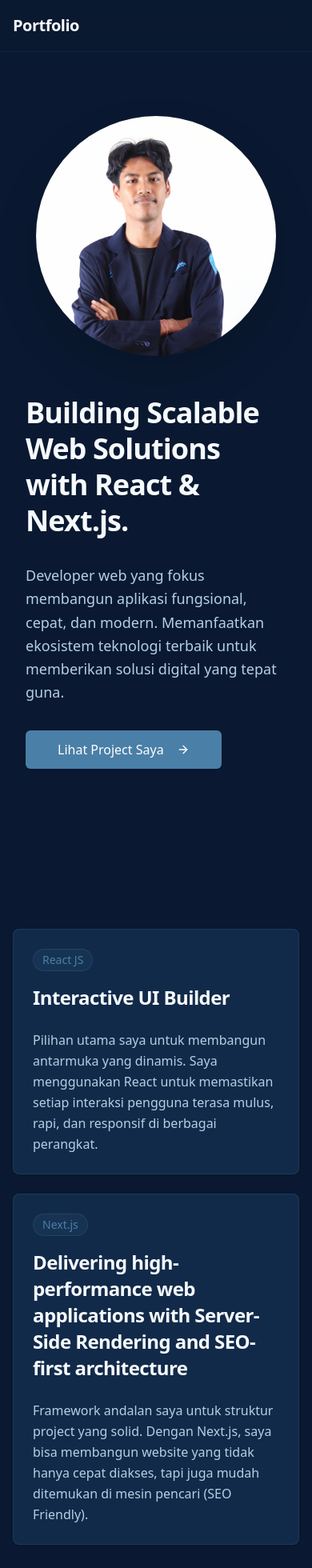
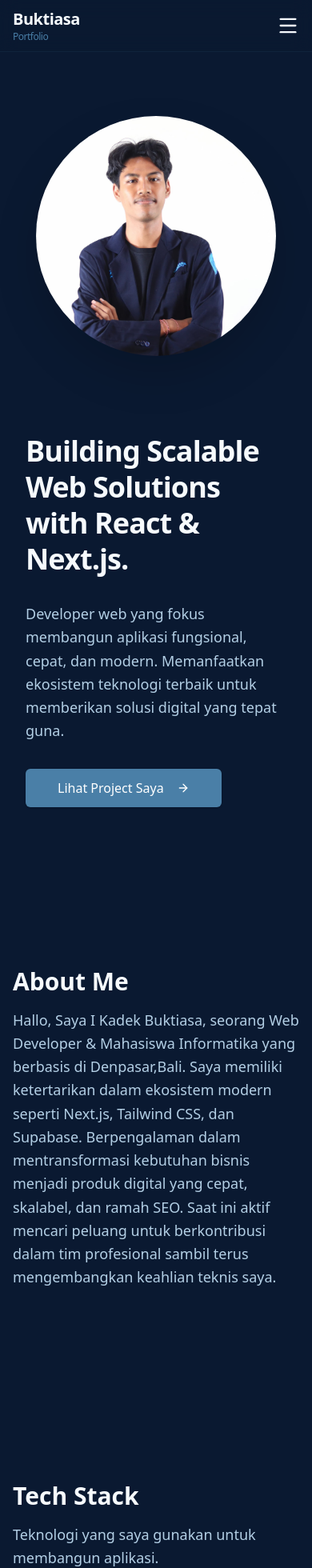
Before and after one commit to ax71/my-portofolio, a Next.js app: page / in a window 390 px wide. Shown: the top 1960 px of the page at 80% size. Built offline with nearby package versions, Linux system fonts and the light colour scheme.

Commit message:
update text, and add about

```diff
--- a/src/app/page.tsx
+++ b/src/app/page.tsx
@@ -3,15 +3,17 @@ import { TechStack } from "@/components/sections/TechStack";
 import { Philosophy } from "@/components/sections/Philosophy";
 import { Projects } from "@/components/sections/Projects";
 import GithubActivity from "@/components/sections/GithubActivity";
+import About from "@/components/sections/about";
 
 export default function Home() {
   return (
     <div className="flex flex-col gap-10">
       <Hero />
+      <About />
       <TechStack />
+      <Philosophy />
       <GithubActivity />
       <Projects />
-      <Philosophy />
       <footer className="py-10 text-center text-sm text-navy-muted border-t border-navy-accent/10 mt-10">
         <p>
           &copy; {new Date().getFullYear()} My Portfolio. Built with Next.js &
--- a/src/components/layout/Navbar.tsx
+++ b/src/components/layout/Navbar.tsx
@@ -1,27 +1,70 @@
+"use client";
+
 import Link from "next/link";
 import { Button } from "@/components/ui/button";
+import { useState } from "react";
+import { Menu, X } from "lucide-react";
 
 export function Navbar() {
+  const [isOpen, setIsOpen] = useState(false);
+
   return (
     <header className="sticky top-0 z-50 w-full border-b border-navy-accent/10 bg-navy-main/80 backdrop-blur-md">
       <div className="mx-auto flex h-16 max-w-[1200px] items-center justify-between px-4 md:px-6">
+        {/* Logo */}
         <Link
           href="/"
           className="text-xl font-bold tracking-tight text-navy-text"
         >
-          Portfolio
+          Buktiasa
+          <p className="text-xs font-normal text-navy-accent">Portfolio</p>
         </Link>
 
-        <nav className="hidden gap-6 md:flex"></nav>
+        {/* Menu Desktop */}
+        <nav className="hidden gap-6 md:flex">
+          <Link href="#about">About</Link>
+          <Link href="#tech">Tech Stack</Link>
+          <Link href="#philosophy">Philosophy</Link>
+          <Link href="#projects">Projects</Link>
+        </nav>
 
+        {/* Right Action */}
+        <div className="flex items-center gap-2">
           <Button
             variant="outline"
             size="sm"
             className="hidden border-navy-accent/50 md:inline-flex"
           >
-          Contact Me
+            <Link href="https://wa.me/6285190657236">Contact Me</Link>
           </Button>
+
+          {/* Hamburger */}
+          <button
+            className="md:hidden text-navy-text"
+            onClick={() => setIsOpen(!isOpen)}
+          >
+            {isOpen ? <X size={28} /> : <Menu size={28} />}
+          </button>
         </div>
+      </div>
+
+      {/* Menu Mobile */}
+      {isOpen && (
+        <div className="md:hidden border-b border-navy-accent/10 bg-navy-main px-4 pb-4">
+          <Link href="#about" className="block py-2">
+            About
+          </Link>
+          <Link href="#tech" className="block py-2">
+            Tech Stack
+          </Link>
+          <Link href="#philosophy" className="block py-2">
+            Philosophy
+          </Link>
+          <Link href="#projects" className="block py-2">
+            Projects
+          </Link>
+        </div>
+      )}
     </header>
   );
 }
--- a/src/components/sections/GithubActivity.tsx
+++ b/src/components/sections/GithubActivity.tsx
@@ -6,7 +6,7 @@ import { PORTFOLIO_CONTENT } from "@/lib/data";
 export default function GithubActivity() {
   const { headline } = PORTFOLIO_CONTENT.githubActivity;
   return (
-    <div className="flex flex-col gap-10">
+    <div id="github" className="flex flex-col gap-10">
       <div className="flex">
         <h2 className="text-3xl font-bold text-navy-text md:text-5xl md:w-1/3">
           {headline}
--- a/src/components/sections/Hero.tsx
+++ b/src/components/sections/Hero.tsx
@@ -4,12 +4,13 @@ import { PORTFOLIO_CONTENT } from "@/lib/data";
 import { Button } from "@/components/ui/button";
 import { ArrowRight } from "lucide-react";
 import Image from "next/image";
+import Link from "next/link";
 
 export function Hero() {
   const { h1, sub, cta } = PORTFOLIO_CONTENT.hero;
 
   return (
-    <section className="container mx-auto px-4 min-h-[85vh] grid grid-cols-1 lg:grid-cols-2 gap-12 items-center py-20">
+    <section className="container mx-auto px-4 min-h-[85vh] grid grid-cols-1 lg:grid-cols-2 gap-24 items-center py-20">
       <div className="space-y-8 order-2 lg:order-1">
         <h1 className="animate-in fade-in slide-in-from-bottom-4 duration-1000 delay-100 text-4xl font-bold leading-tight tracking-tight text-navy-text md:text-6xl lg:leading-[1.1]">
           {h1}
@@ -24,7 +25,7 @@ export function Hero() {
             size="lg"
             className="group bg-navy-accent text-white hover:bg-navy-accent/80"
           >
-            {cta}
+            <Link href="#projects">{cta}</Link>
             <ArrowRight className="ml-2 h-4 w-4 transition-transform group-hover:translate-x-1" />
           </Button>
         </div>
--- a/src/components/sections/Philosophy.tsx
+++ b/src/components/sections/Philosophy.tsx
@@ -4,7 +4,7 @@ export function Philosophy() {
   const { headline, body } = PORTFOLIO_CONTENT.philosophy;
 
   return (
-    <section className="py-20 border-y border-navy-accent/10">
+    <section id="philosophy" className="py-20 border-y border-navy-accent/10">
       <div className="flex flex-col gap-10 md:flex-row md:items-start md:justify-between">
         <h2 className="text-3xl font-bold text-navy-text md:text-5xl md:w-1/3">
           {headline}
--- a/src/components/sections/Projects.tsx
+++ b/src/components/sections/Projects.tsx
@@ -2,18 +2,16 @@
 
 import { PORTFOLIO_CONTENT } from "@/lib/data";
 import { ProjectCard } from "@/components/ui/project-card";
-import { forwardRef } from "react";
 
 export function Projects() {
   return (
-    <section className="py-20">
+    <section id="projects" className="py-20">
       <div className="mb-10">
-        <h2 className="text-3xl font-bold text-navy-text mb-4">
-          Selected Projects
+        <h2 className="mb-4 text-3xl font-bold text-navy-text md:text-5xl md:w-1/3">
+          Projects Developed
         </h2>
-        <p className="text-navy-muted max-w-xl">
-          Bukti nyata dari dedikasi saya dalam membangun solusi digital yang
-          berdampak.
+        <p className="text-lg leading-relaxed text-navy-muted md:text-xl md:w-2/3">
+          Berikut adalah beberapa proyek yang telah saya kembangkan :
         </p>
       </div>
 
--- a/src/components/sections/TechStack.tsx
+++ b/src/components/sections/TechStack.tsx
@@ -2,8 +2,17 @@ import { PORTFOLIO_CONTENT } from "@/lib/data";
 import { Card, CardHeader, CardTitle, CardContent } from "@/components/ui/card";
 
 export function TechStack() {
+  const { headline, sub } = PORTFOLIO_CONTENT.tech;
   return (
-    <section className="py-20">
+    <section id="tech" className="py-20">
+      <div className="mb-10">
+        <h2 className="mb-4 text-3xl font-bold text-navy-text md:text-5xl md:w-1/3">
+          {headline}
+        </h2>
+        <p className="text-lg leading-relaxed text-navy-muted md:text-xl md:w-2/3">
+          {sub}
+        </p>
+      </div>
       <div className="grid gap-6 md:grid-cols-2">
         {PORTFOLIO_CONTENT.techStack.map((tech, index) => (
           <Card
--- /dev/null
+++ b/src/components/sections/about.tsx
@@ -0,0 +1,17 @@
+import { PORTFOLIO_CONTENT } from "@/lib/data";
+
+export default function About() {
+  const { headline, sub } = PORTFOLIO_CONTENT.about;
+  return (
+    <section id="about" className="py-20">
+      <div className="mb-10">
+        <h2 className="mb-4 text-3xl font-bold text-navy-text md:text-5xl md:w-1/3">
+          {headline}
+        </h2>
+        <p className="text-lg leading-relaxed text-navy-muted md:text-xl md:w-2/3">
+          {sub}
+        </p>
+      </div>
+    </section>
+  );
+}
--- a/src/lib/data.ts
+++ b/src/lib/data.ts
@@ -1,8 +1,16 @@
 export const PORTFOLIO_CONTENT = {
+  about: {
+    headline: "About Me",
+    sub: "Hallo, Saya I Kadek Buktiasa, seorang Web Developer & Mahasiswa Informatika yang berbasis di Denpasar,Bali. Saya memiliki ketertarikan dalam ekosistem modern seperti Next.js, Tailwind CSS, dan Supabase. Berpengalaman dalam mentransformasi kebutuhan bisnis menjadi produk digital yang cepat, skalabel, dan ramah SEO. Saat ini aktif mencari peluang untuk berkontribusi dalam tim profesional sambil terus mengembangkan keahlian teknis saya.",
+  },
   hero: {
     h1: "Building Scalable Web Solutions with React & Next.js.",
     sub: "Developer web yang fokus membangun aplikasi fungsional, cepat, dan modern. Memanfaatkan ekosistem teknologi terbaik untuk memberikan solusi digital yang tepat guna.",
     cta: "Lihat Project Saya",
+  },
+  tech: {
+    headline: "Tech Stack",
+    sub: "Teknologi yang saya gunakan untuk membangun aplikasi.",
   },
   techStack: [
     {
@@ -18,10 +26,16 @@ export const PORTFOLIO_CONTENT = {
       description:
         "Framework andalan saya untuk struktur project yang solid. Dengan Next.js, saya bisa membangun website yang tidak hanya cepat diakses, tapi juga mudah ditemukan di mesin pencari (SEO Friendly).",
     },
+    {
+      title: "Database & Backend",
+      badge: "Supabase",
+      description:
+        "Saya menggunakan Supabase sebagai database dan backend untuk aplikasi saya. Supabase adalah platform backend sebagai layanan yang menyediakan database, otentikasi, dan API untuk aplikasi web dan mobile.",
+    },
   ],
   philosophy: {
-    headline: "Simple & Effective.",
-    body: "Saya percaya pada spesialisasi. Dengan memfokuskan diri pada dua teknologi ini, saya bisa bekerja lebih efektif memahami alur (flow) pengembangan aplikasi dari awal hingga siap dipakai. Saya tidak sekadar menulis kode, saya memastikan sistem yang dibangun berjalan sesuai kebutuhan bisnis Anda.",
+    headline: "Crafting Quality, Delivering Impact.",
+    body: "Saya percaya bahwa kualitas sebuah karya ditentukan oleh detail di baliknya. Motivasi saya adalah menghasilkan produk digital yang bersih secara arsitektur namun kuat secara fungsi. Dedikasi saya adalah memberikan hasil terbaik untuk setiap proyek yang saya kerjakan.",
   },
   projects: [
     {
```
Lines whose indentation alone changed are shown as unchanged.
